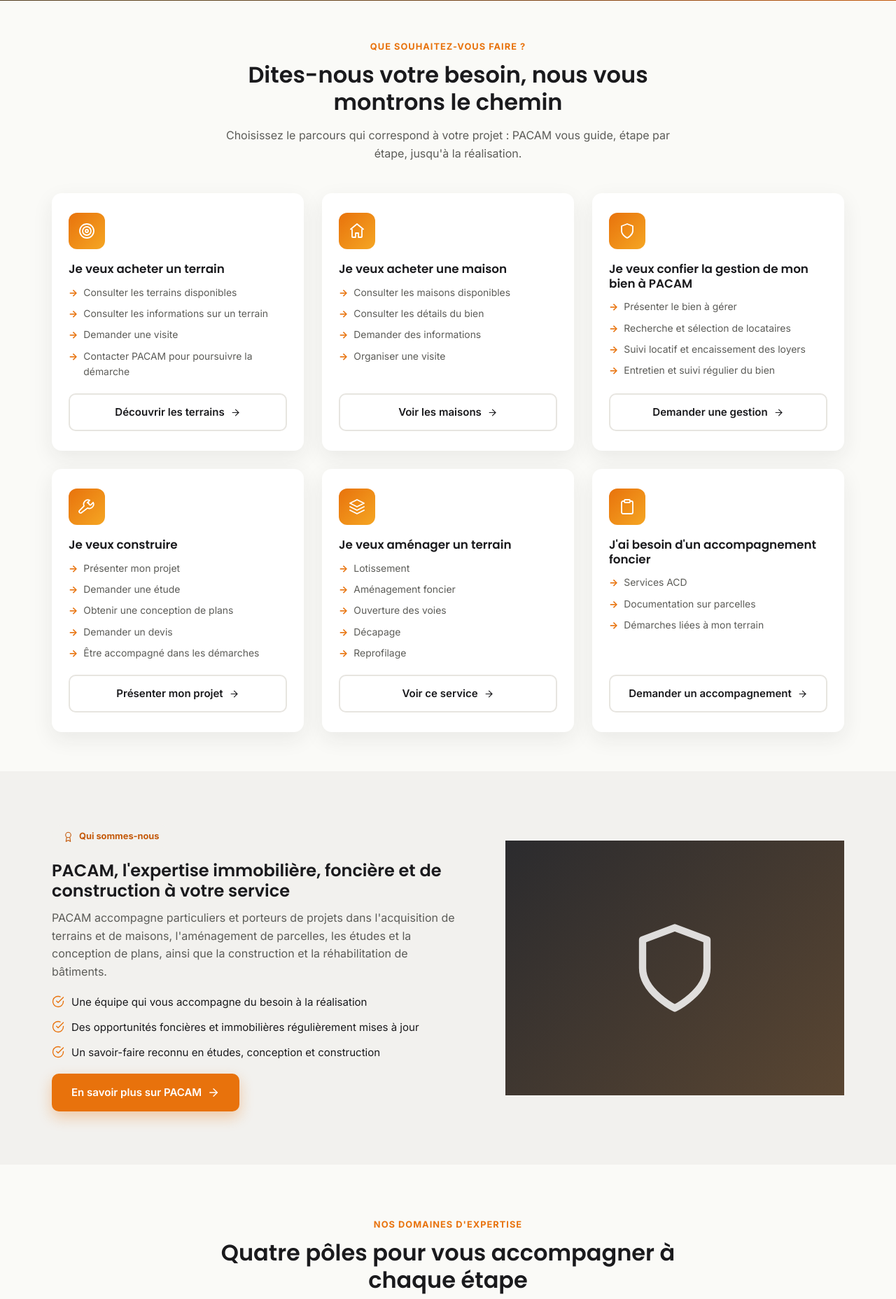
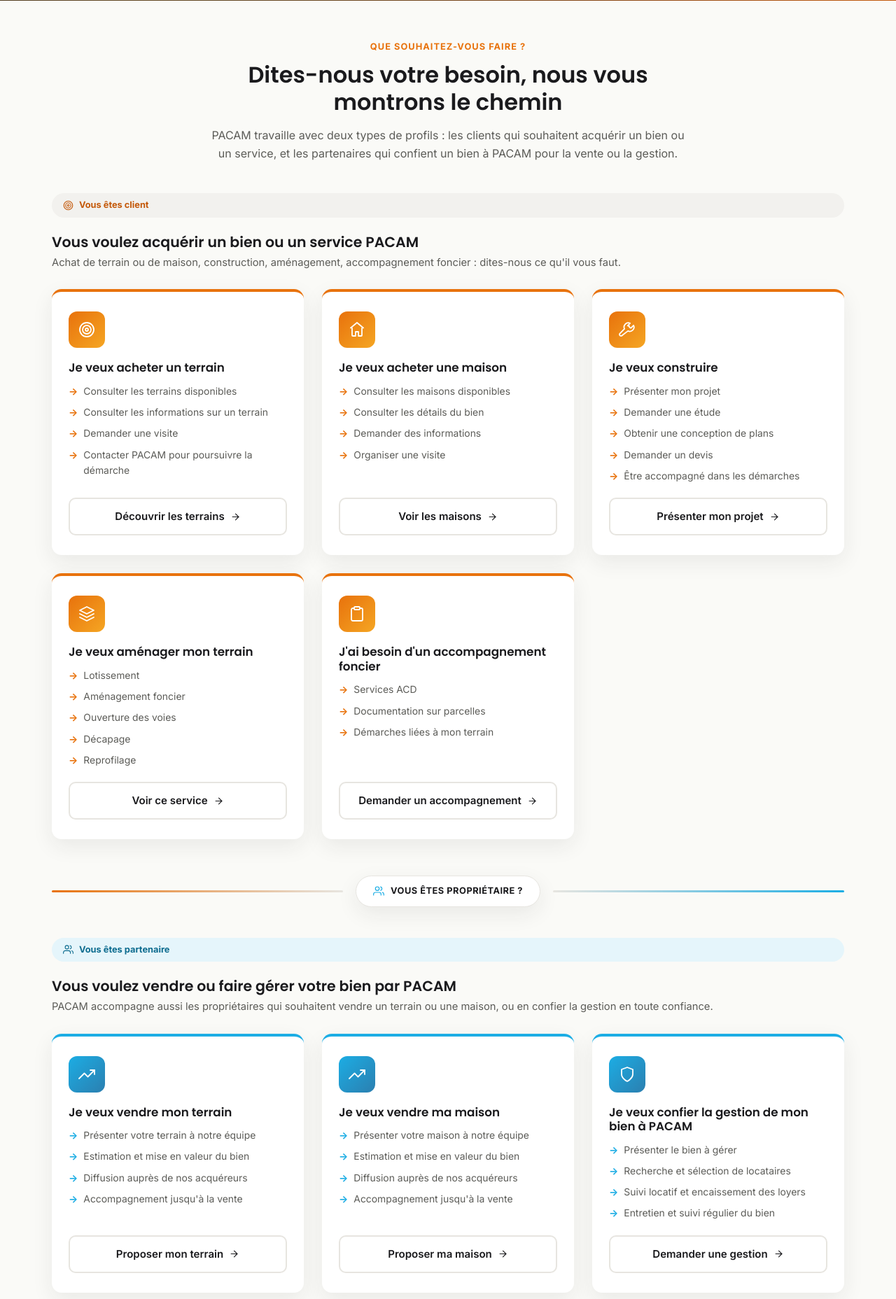
Before and after one commit to EHYUA-LABS/pacam-site, a PHP site: page / in a window 1280 px wide. Shown: the part 975-2831 px from the top of the page at 70% size. Run offline with PHP 8.4, Linux system fonts and the light colour scheme.

Commit message:
maquette 2 du 20-08-26

```diff
--- a/css/style.css
+++ b/css/style.css
@@ -235,12 +235,28 @@ section.tight{padding:56px 0;}
 .mini-flow .arrow{color:var(--orange);}
 
 /* parcours cards (home) */
-.parcours-card{padding:28px 24px;display:flex;flex-direction:column;height:100%;}
+.parcours-card{padding:28px 24px;display:flex;flex-direction:column;height:100%;border-top:4px solid var(--orange);}
+.parcours-card.partner{border-top-color:var(--sky);}
 .parcours-card h3{font-size:1.05rem;margin-bottom:12px;}
 .parcours-card ul{display:flex;flex-direction:column;gap:8px;margin-bottom:20px;}
 .parcours-card ul li{font-size:.87rem;color:var(--gray-600);display:flex;gap:8px;}
 .parcours-card ul li::before{content:"→";color:var(--orange);font-weight:700;}
+.parcours-card.partner ul li::before{color:var(--sky);}
 .parcours-card .btn{margin-top:auto;}
+
+/* groupes client / partenaire + séparateur */
+.parcours-group-head{display:flex;flex-direction:column;gap:6px;margin-bottom:26px;}
+.parcours-group-head h3{font-size:1.28rem;margin:0;}
+.parcours-group-head p{margin:0;font-size:.92rem;}
+.section-divider{display:flex;align-items:center;gap:18px;margin:52px 0 44px;}
+.section-divider .line{flex:1;height:3px;border-radius:3px;background:linear-gradient(90deg, var(--orange), var(--gray-200));}
+.section-divider .line.right{background:linear-gradient(90deg, var(--gray-200), var(--sky));}
+.section-divider .label{
+  white-space:nowrap;display:flex;align-items:center;gap:9px;font-weight:700;font-size:.8rem;
+  text-transform:uppercase;letter-spacing:.04em;color:var(--charcoal-2);background:#fff;
+  border:1.5px solid var(--gray-200);padding:11px 24px;border-radius:999px;box-shadow:var(--shadow);
+}
+.section-divider .label .icon{color:var(--sky);}
 
 /* CTA band */
 .cta-band{
@@ -330,6 +346,7 @@ footer ul li a:hover{color:var(--gold);}
 .two-col.rev{grid-template-columns:.9fr 1.1fr;}
 .two-col.rev .two-col-media{order:2;}
 .badge-pill{display:inline-flex;align-items:center;gap:8px;background:var(--gray-100);color:var(--orange-dark);padding:7px 16px;border-radius:999px;font-size:.8rem;font-weight:700;margin-bottom:16px;}
+.badge-pill.blue{background:#E5F5FB;color:#0d6c8f;}
 .check-list{display:flex;flex-direction:column;gap:12px;margin:18px 0;}
 .check-list li{display:flex;gap:10px;align-items:flex-start;font-size:.94rem;color:var(--charcoal-2);}
 .check-list li .icon{color:var(--orange);margin-top:2px;}
--- a/index.html
+++ b/index.html
@@ -78,9 +78,16 @@
     <div class="section-head reveal">
       <span class="kicker">Que souhaitez-vous faire ?</span>
       <h2>Dites-nous votre besoin, nous vous montrons le chemin</h2>
-      <p>Choisissez le parcours qui correspond à votre projet : PACAM vous guide, étape par étape, jusqu'à la réalisation.</p>
+      <p>PACAM travaille avec deux types de profils : les clients qui souhaitent acquérir un bien ou un service, et les partenaires qui confient un bien à PACAM pour la vente ou la gestion.</p>
     </div>
-    <div class="grid grid-3"><div class="card parcours-card reveal">
+
+    <div class="parcours-group reveal">
+      <div class="parcours-group-head">
+        <span class="badge-pill"><svg class="icon " width="15" height="15" viewBox="0 0 24 24" fill="none" stroke="currentColor" stroke-width="1.8" stroke-linecap="round" stroke-linejoin="round" aria-hidden="true"><circle cx="12" cy="12" r="10"/><circle cx="12" cy="12" r="6"/><circle cx="12" cy="12" r="2"/></svg> Vous êtes client</span>
+        <h3>Vous voulez acquérir un bien ou un service PACAM</h3>
+        <p>Achat de terrain ou de maison, construction, aménagement, accompagnement foncier : dites-nous ce qu'il vous faut.</p>
+      </div>
+      <div class="grid grid-3"><div class="card parcours-card client reveal">
   <div class="icon-badge"><svg class="icon " width="24" height="24" viewBox="0 0 24 24" fill="none" stroke="currentColor" stroke-width="1.8" stroke-linecap="round" stroke-linejoin="round" aria-hidden="true"><circle cx="12" cy="12" r="10"/><circle cx="12" cy="12" r="6"/><circle cx="12" cy="12" r="2"/></svg></div>
   <h3>Je veux acheter un terrain</h3>
   <ul><li>Consulter les terrains disponibles</li>
@@ -89,7 +96,7 @@
 <li>Contacter PACAM pour poursuivre la démarche</li></ul>
   <a class="btn btn-secondary btn-block" href="terrains-biens.html">Découvrir les terrains <svg class="icon " width="15" height="15" viewBox="0 0 24 24" fill="none" stroke="currentColor" stroke-width="1.8" stroke-linecap="round" stroke-linejoin="round" aria-hidden="true"><line x1="5" y1="12" x2="19" y2="12"/><polyline points="12 5 19 12 12 19"/></svg></a>
 </div>
-<div class="card parcours-card reveal">
+<div class="card parcours-card client reveal">
   <div class="icon-badge"><svg class="icon " width="24" height="24" viewBox="0 0 24 24" fill="none" stroke="currentColor" stroke-width="1.8" stroke-linecap="round" stroke-linejoin="round" aria-hidden="true"><path d="M3 9.5 12 2l9 7.5"/><path d="M5 10v10a1 1 0 0 0 1 1h4v-6h4v6h4a1 1 0 0 0 1-1V10"/></svg></div>
   <h3>Je veux acheter une maison</h3>
   <ul><li>Consulter les maisons disponibles</li>
@@ -98,16 +105,7 @@
 <li>Organiser une visite</li></ul>
   <a class="btn btn-secondary btn-block" href="terrains-biens.html#maisons">Voir les maisons <svg class="icon " width="15" height="15" viewBox="0 0 24 24" fill="none" stroke="currentColor" stroke-width="1.8" stroke-linecap="round" stroke-linejoin="round" aria-hidden="true"><line x1="5" y1="12" x2="19" y2="12"/><polyline points="12 5 19 12 12 19"/></svg></a>
 </div>
-<div class="card parcours-card reveal">
-  <div class="icon-badge"><svg class="icon " width="24" height="24" viewBox="0 0 24 24" fill="none" stroke="currentColor" stroke-width="1.8" stroke-linecap="round" stroke-linejoin="round" aria-hidden="true"><path d="M12 22s8-4 8-10V5l-8-3-8 3v7c0 6 8 10 8 10z"/></svg></div>
-  <h3>Je veux confier la gestion de mon bien à PACAM</h3>
-  <ul><li>Présenter le bien à gérer</li>
-<li>Recherche et sélection de locataires</li>
-<li>Suivi locatif et encaissement des loyers</li>
-<li>Entretien et suivi régulier du bien</li></ul>
-  <a class="btn btn-secondary btn-block" href="contact.html?demande=gestion-immobiliere">Demander une gestion <svg class="icon " width="15" height="15" viewBox="0 0 24 24" fill="none" stroke="currentColor" stroke-width="1.8" stroke-linecap="round" stroke-linejoin="round" aria-hidden="true"><line x1="5" y1="12" x2="19" y2="12"/><polyline points="12 5 19 12 12 19"/></svg></a>
-</div>
-<div class="card parcours-card reveal">
+<div class="card parcours-card client reveal">
   <div class="icon-badge"><svg class="icon " width="24" height="24" viewBox="0 0 24 24" fill="none" stroke="currentColor" stroke-width="1.8" stroke-linecap="round" stroke-linejoin="round" aria-hidden="true"><path d="M14.7 6.3a1 1 0 0 0 0 1.4l1.6 1.6a1 1 0 0 0 1.4 0l3.4-3.4a6 6 0 0 1-8 8L4.7 20.3a2.1 2.1 0 0 1-3-3L8.1 10.9a6 6 0 0 1 8-8l-3.4 3.4z"/></svg></div>
   <h3>Je veux construire</h3>
   <ul><li>Présenter mon projet</li>
@@ -117,9 +115,9 @@
 <li>Être accompagné dans les démarches</li></ul>
   <a class="btn btn-secondary btn-block" href="accompagnement.html">Présenter mon projet <svg class="icon " width="15" height="15" viewBox="0 0 24 24" fill="none" stroke="currentColor" stroke-width="1.8" stroke-linecap="round" stroke-linejoin="round" aria-hidden="true"><line x1="5" y1="12" x2="19" y2="12"/><polyline points="12 5 19 12 12 19"/></svg></a>
 </div>
-<div class="card parcours-card reveal">
+<div class="card parcours-card client reveal">
   <div class="icon-badge"><svg class="icon " width="24" height="24" viewBox="0 0 24 24" fill="none" stroke="currentColor" stroke-width="1.8" stroke-linecap="round" stroke-linejoin="round" aria-hidden="true"><polygon points="12 2 2 7 12 12 22 7 12 2"/><polyline points="2 17 12 22 22 17"/><polyline points="2 12 12 17 22 12"/></svg></div>
-  <h3>Je veux aménager un terrain</h3>
+  <h3>Je veux aménager mon terrain</h3>
   <ul><li>Lotissement</li>
 <li>Aménagement foncier</li>
 <li>Ouverture des voies</li>
@@ -127,7 +125,7 @@
 <li>Reprofilage</li></ul>
   <a class="btn btn-secondary btn-block" href="services.html#amenagement-lotissement">Voir ce service <svg class="icon " width="15" height="15" viewBox="0 0 24 24" fill="none" stroke="currentColor" stroke-width="1.8" stroke-linecap="round" stroke-linejoin="round" aria-hidden="true"><line x1="5" y1="12" x2="19" y2="12"/><polyline points="12 5 19 12 12 19"/></svg></a>
 </div>
-<div class="card parcours-card reveal">
+<div class="card parcours-card client reveal">
   <div class="icon-badge"><svg class="icon " width="24" height="24" viewBox="0 0 24 24" fill="none" stroke="currentColor" stroke-width="1.8" stroke-linecap="round" stroke-linejoin="round" aria-hidden="true"><rect x="8" y="2" width="8" height="4" rx="1"/><path d="M16 4h2a2 2 0 0 1 2 2v14a2 2 0 0 1-2 2H6a2 2 0 0 1-2-2V6a2 2 0 0 1 2-2h2"/></svg></div>
   <h3>J'ai besoin d'un accompagnement foncier</h3>
   <ul><li>Services ACD</li>
@@ -135,6 +133,48 @@
 <li>Démarches liées à mon terrain</li></ul>
   <a class="btn btn-secondary btn-block" href="contact.html?demande=accompagnement-foncier">Demander un accompagnement <svg class="icon " width="15" height="15" viewBox="0 0 24 24" fill="none" stroke="currentColor" stroke-width="1.8" stroke-linecap="round" stroke-linejoin="round" aria-hidden="true"><line x1="5" y1="12" x2="19" y2="12"/><polyline points="12 5 19 12 12 19"/></svg></a>
 </div></div>
+    </div>
+
+    <div class="section-divider reveal">
+      <span class="line"></span>
+      <span class="label"><svg class="icon " width="16" height="16" viewBox="0 0 24 24" fill="none" stroke="currentColor" stroke-width="1.8" stroke-linecap="round" stroke-linejoin="round" aria-hidden="true"><path d="M17 21v-2a4 4 0 0 0-4-4H5a4 4 0 0 0-4 4v2"/><circle cx="9" cy="7" r="4"/><path d="M23 21v-2a4 4 0 0 0-3-3.87"/><path d="M16 3.13a4 4 0 0 1 0 7.75"/></svg> Vous êtes propriétaire ?</span>
+      <span class="line right"></span>
+    </div>
+
+    <div class="parcours-group reveal">
+      <div class="parcours-group-head">
+        <span class="badge-pill blue"><svg class="icon " width="15" height="15" viewBox="0 0 24 24" fill="none" stroke="currentColor" stroke-width="1.8" stroke-linecap="round" stroke-linejoin="round" aria-hidden="true"><path d="M17 21v-2a4 4 0 0 0-4-4H5a4 4 0 0 0-4 4v2"/><circle cx="9" cy="7" r="4"/><path d="M23 21v-2a4 4 0 0 0-3-3.87"/><path d="M16 3.13a4 4 0 0 1 0 7.75"/></svg> Vous êtes partenaire</span>
+        <h3>Vous voulez vendre ou faire gérer votre bien par PACAM</h3>
+        <p>PACAM accompagne aussi les propriétaires qui souhaitent vendre un terrain ou une maison, ou en confier la gestion en toute confiance.</p>
+      </div>
+      <div class="grid grid-3"><div class="card parcours-card partner reveal">
+  <div class="icon-badge blue"><svg class="icon " width="24" height="24" viewBox="0 0 24 24" fill="none" stroke="currentColor" stroke-width="1.8" stroke-linecap="round" stroke-linejoin="round" aria-hidden="true"><polyline points="23 6 13.5 15.5 8.5 10.5 1 18"/><polyline points="17 6 23 6 23 12"/></svg></div>
+  <h3>Je veux vendre mon terrain</h3>
+  <ul><li>Présenter votre terrain à notre équipe</li>
+<li>Estimation et mise en valeur du bien</li>
+<li>Diffusion auprès de nos acquéreurs</li>
+<li>Accompagnement jusqu'à la vente</li></ul>
+  <a class="btn btn-secondary btn-block" href="contact.html?demande=vendre-terrain">Proposer mon terrain <svg class="icon " width="15" height="15" viewBox="0 0 24 24" fill="none" stroke="currentColor" stroke-width="1.8" stroke-linecap="round" stroke-linejoin="round" aria-hidden="true"><line x1="5" y1="12" x2="19" y2="12"/><polyline points="12 5 19 12 12 19"/></svg></a>
+</div>
+<div class="card parcours-card partner reveal">
+  <div class="icon-badge blue"><svg class="icon " width="24" height="24" viewBox="0 0 24 24" fill="none" stroke="currentColor" stroke-width="1.8" stroke-linecap="round" stroke-linejoin="round" aria-hidden="true"><polyline points="23 6 13.5 15.5 8.5 10.5 1 18"/><polyline points="17 6 23 6 23 12"/></svg></div>
+  <h3>Je veux vendre ma maison</h3>
+  <ul><li>Présenter votre maison à notre équipe</li>
+<li>Estimation et mise en valeur du bien</li>
+<li>Diffusion auprès de nos acquéreurs</li>
+<li>Accompagnement jusqu'à la vente</li></ul>
+  <a class="btn btn-secondary btn-block" href="contact.html?demande=vendre-maison">Proposer ma maison <svg class="icon " width="15" height="15" viewBox="0 0 24 24" fill="none" stroke="currentColor" stroke-width="1.8" stroke-linecap="round" stroke-linejoin="round" aria-hidden="true"><line x1="5" y1="12" x2="19" y2="12"/><polyline points="12 5 19 12 12 19"/></svg></a>
+</div>
+<div class="card parcours-card partner reveal">
+  <div class="icon-badge blue"><svg class="icon " width="24" height="24" viewBox="0 0 24 24" fill="none" stroke="currentColor" stroke-width="1.8" stroke-linecap="round" stroke-linejoin="round" aria-hidden="true"><path d="M12 22s8-4 8-10V5l-8-3-8 3v7c0 6 8 10 8 10z"/></svg></div>
+  <h3>Je veux confier la gestion de mon bien à PACAM</h3>
+  <ul><li>Présenter le bien à gérer</li>
+<li>Recherche et sélection de locataires</li>
+<li>Suivi locatif et encaissement des loyers</li>
+<li>Entretien et suivi régulier du bien</li></ul>
+  <a class="btn btn-secondary btn-block" href="contact.html?demande=gestion-immobiliere">Demander une gestion <svg class="icon " width="15" height="15" viewBox="0 0 24 24" fill="none" stroke="currentColor" stroke-width="1.8" stroke-linecap="round" stroke-linejoin="round" aria-hidden="true"><line x1="5" y1="12" x2="19" y2="12"/><polyline points="12 5 19 12 12 19"/></svg></a>
+</div></div>
+    </div>
   </div>
 </section>
 
```
Also changed, not shown: contact.html (+7 -1 lines), 1 other file.
